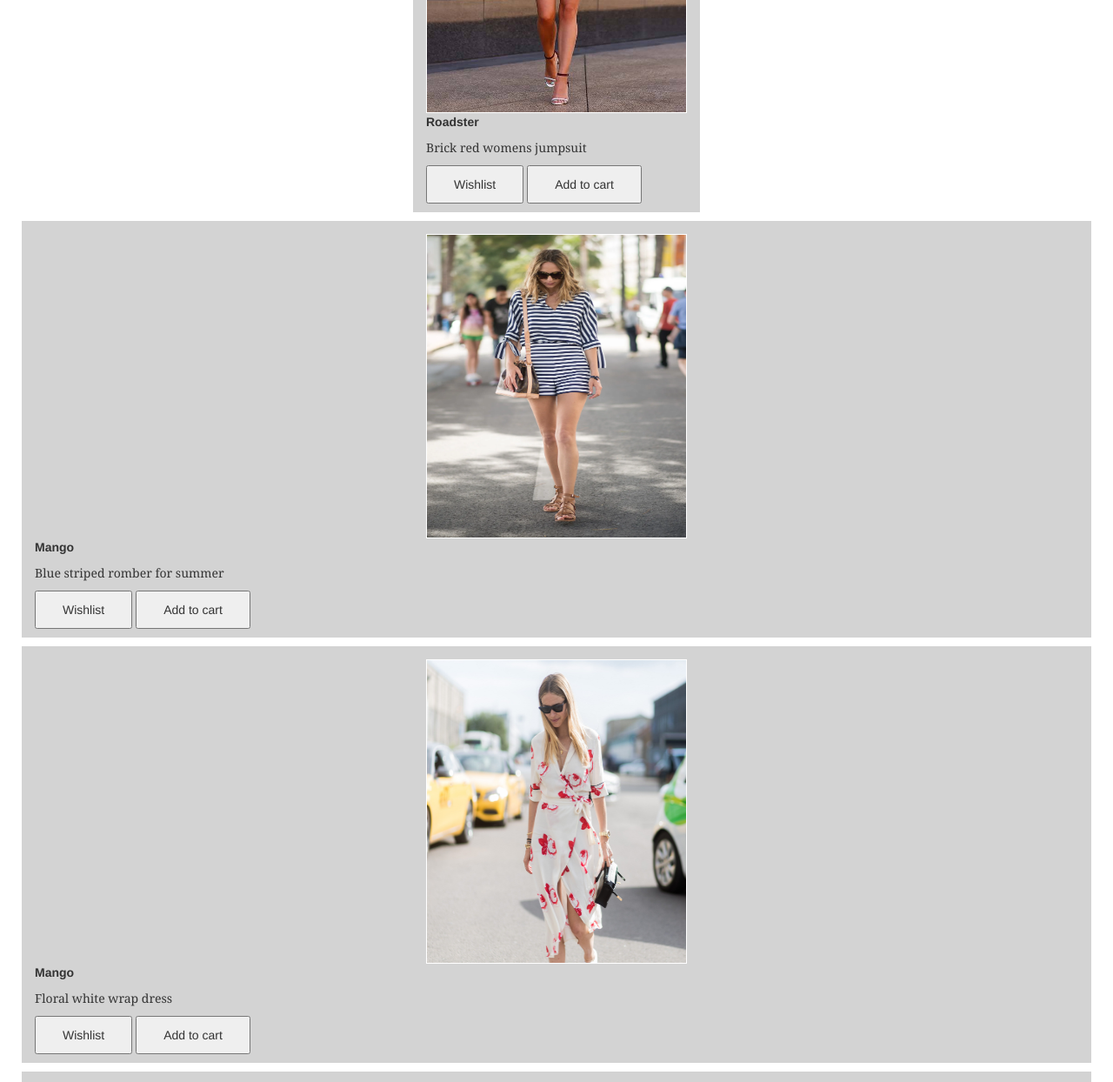
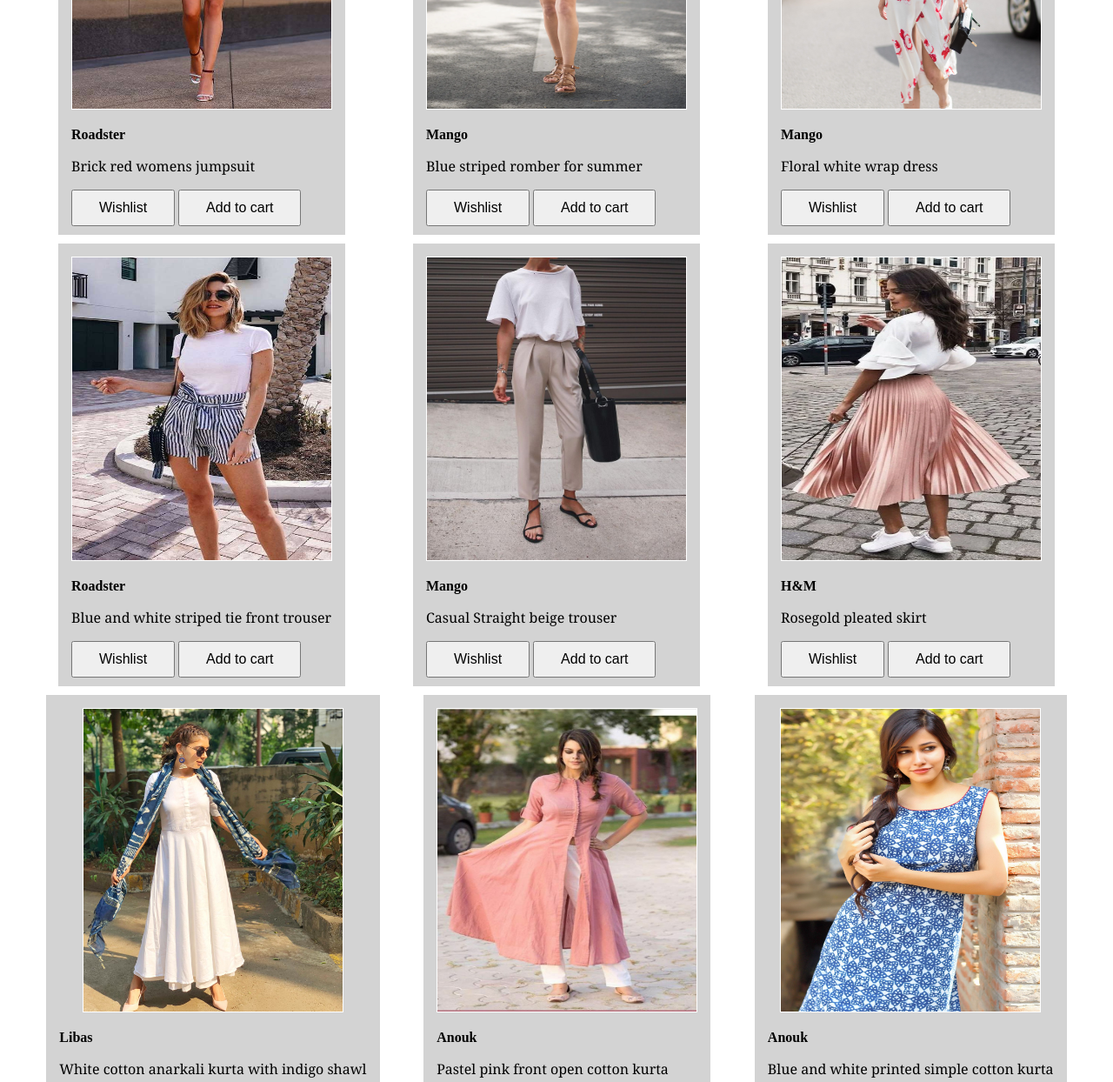
Before and after one commit to sanjana2609/Vardrobe, a plain HTML site: page womens.html in a window 1280 px wide. Shown: the part 380-1624 px from the top of the page at 87% size. Drawn offline with nearby package versions, Linux system fonts and the light colour scheme.

Commit message:
Update womens.html

```diff
--- a/womens.html
+++ b/womens.html
@@ -148,7 +148,6 @@
 
 
 	</style>
-	<link rel="stylesheet" href="https://maxcdn.bootstrapcdn.com/bootstrap/3.4.1/css/bootstrap.min.css">
 
 </head>
 <body bgcolor="#ffffff">
@@ -194,21 +193,21 @@
 			<button type="button" value="Wishlist" >  Wishlist </button>
 			<button  type="button" value="Add to cart"> Add to cart </button>
 		</div>
-		<div class="col-sm-12 flex-item">
+		<div class="flex-item">
 			<center><img src="imgs/pic2women.webp" height="350px" width="300px"></center>
 			<b><p>Mango</p></b>
 			<p style="font-family:cambria;">Blue striped romber for summer</p>
 			<button type="button" value="Wishlist" >  Wishlist </button>
 			<button  type="button" value="Add to cart"> Add to cart </button>
 		</div>
-		<div class="col-sm-12 flex-item">
+		<div class="flex-item">
 			<center><img src="imgs/pic3women.jpg" height="350px" width="300px" ></center>
 			<b><p>Mango</p></b>
 			<p style="font-family:cambria;">Floral white wrap dress</p>
 			<button type="button" value="Wishlist" >  Wishlist </button>
 			<button  type="button" value="Add to cart"> Add to cart </button>
 		</div>
-		<div class="col-sm-12 flex-item">
+		<div class="flex-item">
 
 			<center><img src="imgs/pic4women.jpg" height="350px" width="300px"></center>
 			<b><p>Roadster</p></b>
@@ -216,14 +215,14 @@
 			<button type="button" value="Wishlist" >  Wishlist </button>
 			<button  type="button" value="Add to cart"> Add to cart </button>
 		</div>
-		<div class="col-sm-12 flex-item">
+		<div class="flex-item">
 			<center><img src="imgs/pic5women.jpg" height="350px" width="300px"></center>
 			<b><p>Mango</p></b>
 			<p style="font-family:cambria;">Casual Straight beige trouser</p>
 			<button type="button" value="Wishlist" >  Wishlist </button>
 			<button  type="button" value="Add to cart"> Add to cart </button>
 		</div>
-		<div class="col-sm-12 flex-item">
+		<div class="flex-item">
 
 			<center><img src="imgs/pic6women.webp" height="350px" width="300px" ></center>
 			<b><p>H&M </p></b>
@@ -231,42 +230,42 @@
 			<button type="button" value="Wishlist" >  Wishlist </button>
 			<button  type="button" value="Add to cart"> Add to cart </button>
 		</div>
-		<div class="col-sm-12 flex-item">
+		<div class="flex-item">
 			<center><img src="imgs/pic8women.jpg" height="350px" width="300px"></center>
 			<b><p>Libas</p></b>
 			<p style="font-family:cambria;">White cotton anarkali kurta with indigo shawl</p>
 			<button type="button" value="Wishlist" >  Wishlist </button>
 			<button  type="button" value="Add to cart"> Add to cart </button>
 		</div>
-		<div class="col-sm-12 flex-item">
+		<div class="flex-item">
 			<center><img src="imgs/pic9women.jpg" height="350px" width="300px"></center>
 			<b><p>Anouk</p></b>
 			<p style="font-family:cambria;">Pastel pink front open cotton kurta</p>
 			<button type="button" value="Wishlist" >  Wishlist </button>
 			<button  type="button" value="Add to cart"> Add to cart </button>
 		</div>
-		<div class="col-sm-12 flex-item">
+		<div class="flex-item">
 			<center><img src="imgs/pic10women.jpg" height="350px" width="300px"></center>
 			<b><p>Anouk</p></b>
 			<p style="font-family:cambria;">Blue and white printed simple cotton kurta</p>
 			<button type="button" value="Wishlist" >  Wishlist </button>
 			<button  type="button" value="Add to cart"> Add to cart </button>
 		</div>
-		<div class="col-sm-12 flex-item">
+		<div class="flex-item">
 			<center><img src="imgs/pic11women.jpg" height="350px" width="300px"></center>
 			<b><p>Aurelia</p></b>
 			<p style="font-family:cambria;">Pastel green anarkali kurta with floral dupatta</p>
 			<button type="button" value="Wishlist" >  Wishlist </button>
 			<button  type="button" value="Add to cart"> Add to cart </button>
 		</div>
-		<div class="col-sm-12 flex-item">
+		<div class="flex-item">
 			<center><img src="imgs/pic12women.webp"height="350px" width="300px" ></center>
 			<b><p>H&M </p></b>
 			<p style="font-family:cambria;">Wine colour polka dots dress</p>
 			<button type="button" value="Wishlist" >  Wishlist </button>
 			<button  type="button" value="Add to cart"> Add to cart </button>
 		</div>
-		<div class="col-sm-12 flex-item">
+		<div class="flex-item">
 			<center><img src="imgs/pic13women.jpg" height="350px" width="300px"></center>
 			<b><p>Mango</p></b>
 			<p style="font-family:cambria;">Brown color formal blazer and trouser</p>
```
